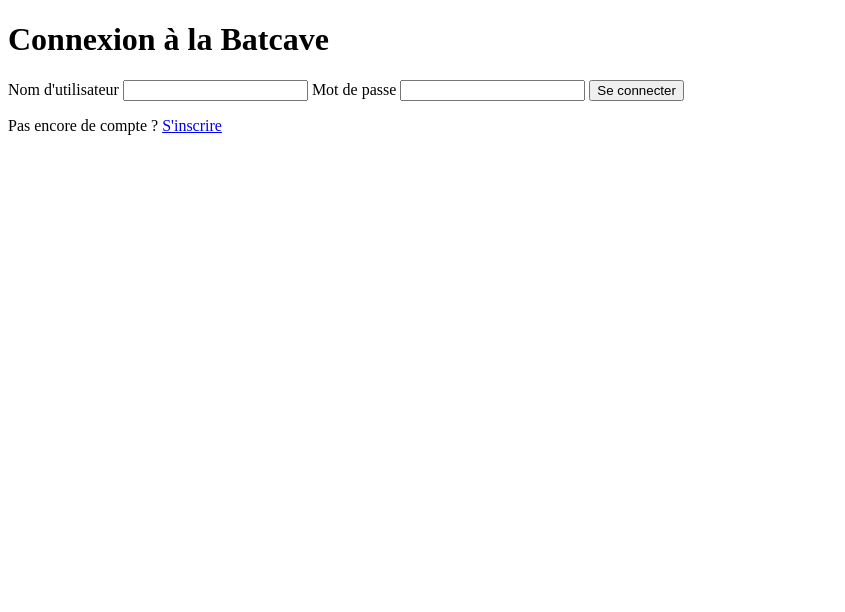
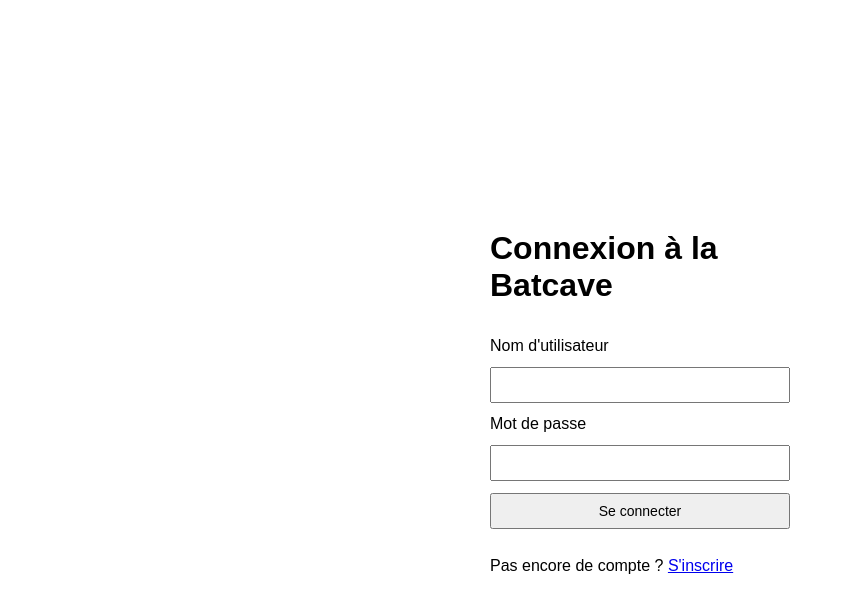
Before and after one commit to sylvainatn/tp-protocoles-auth, a website: page views/login.html in a window 1280 px wide. Shown: the whole page, without its empty margins (0-845 px from the left). Drawn offline with Linux system fonts and the light colour scheme.

Commit message:
tp2 applique le design du formulaire du tp1 (login et register)

```diff
--- a/views/login.html
+++ b/views/login.html
@@ -4,11 +4,32 @@
     <meta charset="UTF-8" />
     <meta name="viewport" content="width=device-width, initial-scale=1.0" />
     <title>Connexion — Batcave</title>
+    <style>
+      body {
+        margin: 0;
+        min-height: 100vh;
+        display: flex;
+        align-items: center;
+        justify-content: center;
+        font-family: Arial, sans-serif;
+      }
+      form {
+        display: flex;
+        flex-direction: column;
+        gap: 12px;
+        width: 300px;
+      }
+      input,
+      button {
+        padding: 8px;
+        font-size: 14px;
+      }
+    </style>
   </head>
   <body>
-    <h1>Connexion à la Batcave</h1>
+    <form action="/auth/login" method="POST">
+      <h1>Connexion à la Batcave</h1>
 
-    <form action="/auth/login" method="POST">
       <label for="username">Nom d'utilisateur</label>
       <input type="text" id="username" name="username" required />
 
@@ -16,8 +37,8 @@
       <input type="password" id="password" name="password" required />
 
       <button type="submit">Se connecter</button>
+
+      <p>Pas encore de compte ? <a href="/auth/register">S'inscrire</a></p>
     </form>
-
-    <p>Pas encore de compte ? <a href="/auth/register">S'inscrire</a></p>
   </body>
 </html>
```
Also changed, not shown: views/register.html (+21 -0 lines).
